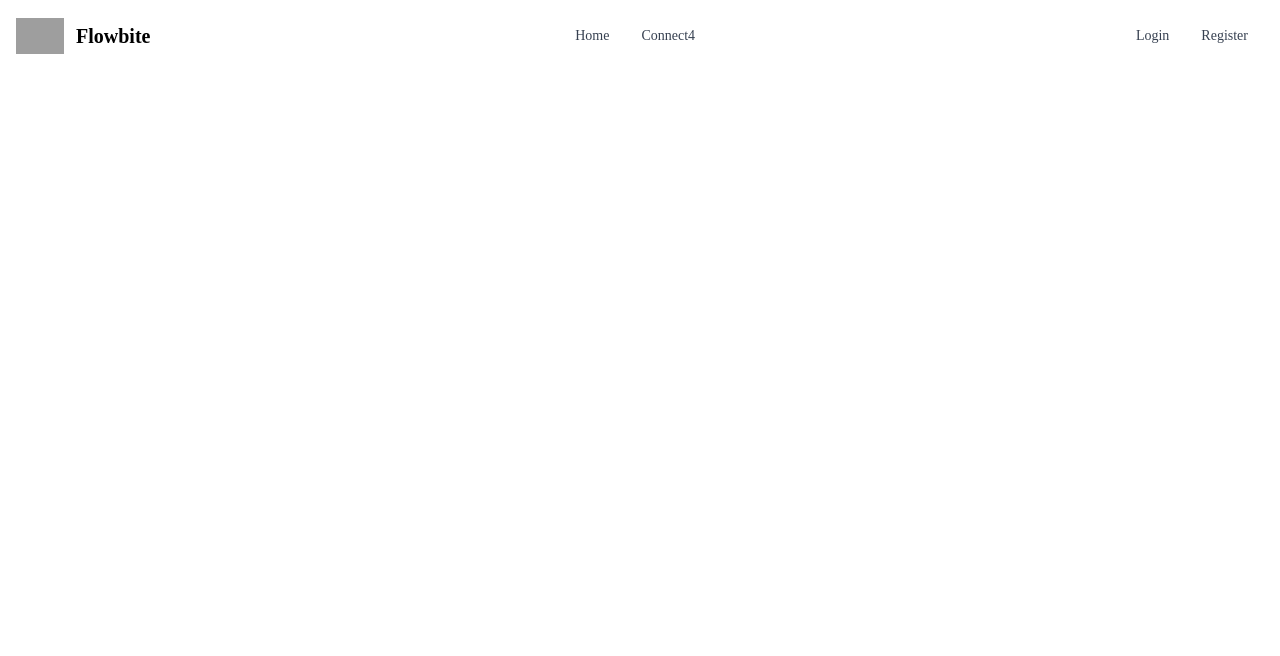
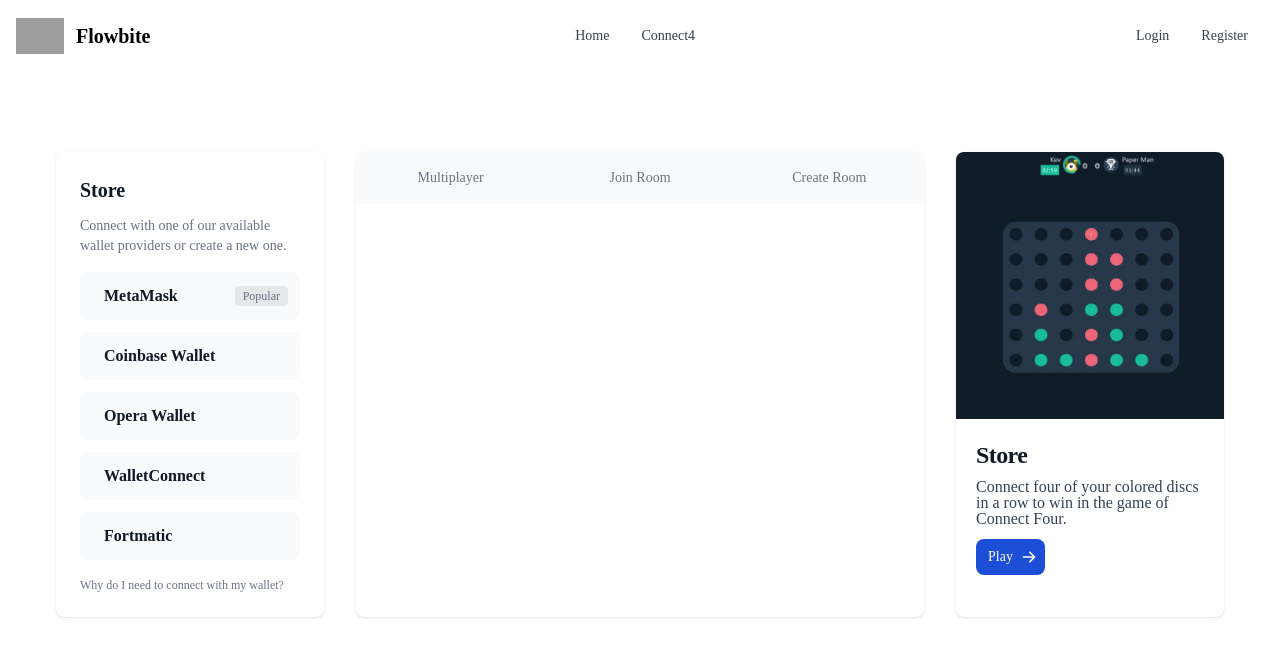
Before and after one commit to sakousi/puissance4-ReactJS, a React (Create React App) app in the folder front/: page /connect4 in a window 1280 px wide. Shown: the top 656 px of the page. Built offline with nearby package versions, Linux system fonts and the light colour scheme; no server answers; grey boxes are pictures that could not be loaded.

Commit message:
debut style page connect4

```diff
--- a/front/src/App.js
+++ b/front/src/App.js
@@ -1,14 +1,13 @@
 import "./reset.css";
 import "./App.css";
 import "./index.css";
-import io from "socket.io-client";
 import { UPDATE_USER } from "./API/userRequest";
 import { gql, useMutation } from "@apollo/client";
 import { useState } from "react";
 import Header from "./components/Header";
 import GameOne from "./components/Home/GameOne";
 
-const socket = io.connect("http://localhost:3101");
+// const socket = io.connect("http://localhost:3101");
 
 export default function App() {
   return (
--- /dev/null
+++ b/front/src/components/Connect4/GameType.js
@@ -0,0 +1,31 @@
+import { useState } from "react";
+
+export default function GameType() {
+  const [activeTab, setActiveTab] = useState(0);
+
+  function handleTabClick() {
+    console.log("you");
+    // setActiveTab(index);
+  }
+
+  return (
+    <div className="col-span-2 max-w-sm bg-white border border-gray-200 rounded-lg shadow dark:bg-gray-800 dark:border-gray-700 min-w-full">
+      <div className="flex flex-col">
+        <ul className="hidden text-sm font-medium text-center text-gray-500 divide-x divide-gray-200 rounded-lg sm:flex dark:divide-gray-600 dark:text-gray-400">
+          {["Multiplayer", "Join Room", "Create Room"].map((item, index) => {
+            return (
+              <li key={index} className="w-full">
+                <button
+                  className="inline-block w-full p-4 bg-gray-50 hover:bg-gray-100 focus:outline-none dark:bg-gray-700 dark:hover:bg-gray-600"
+                  onSubmit={handleTabClick()}
+                >
+                  {item}
+                </button>
+              </li>
+            );
+          })}
+        </ul>
+      </div>
+    </div>
+  );
+}
--- /dev/null
+++ b/front/src/components/Connect4/Leaderboard.js
@@ -0,0 +1,37 @@
+
+
+export default function Leaderboard() {
+    return (
+      <div className="col-span-1 max-w-sm bg-white border border-gray-200 rounded-lg shadow dark:bg-gray-800 dark:border-gray-700">
+        <div>
+          <img
+            className="rounded-t-lg"
+            src={process.env.PUBLIC_URL + "/images/puissance4.webp"}
+            alt=""
+          />
+        </div>
+        <div className="p-5">
+          <div>
+            <h5 className="mb-2 text-2xl font-bold tracking-tight text-gray-900 dark:text-white">
+              Store
+            </h5>
+          </div>
+          <p className="mb-3 font-normal text-gray-700 dark:text-gray-400">
+            Connect four of your colored discs in a row to win in the game of
+            Connect Four.
+          </p>
+          <div className="inline-flex items-center px-3 py-2 text-sm font-medium text-center text-white bg-blue-700 rounded-lg hover:bg-blue-800 focus:ring-4 focus:outline-none focus:ring-blue-300 dark:bg-blue-600 dark:hover:bg-blue-700 dark:focus:ring-blue-800">
+            Play
+            <svg
+              aria-hidden="true"
+              className="w-4 h-4 ml-2 -mr-1"
+              fill="currentColor"
+              viewBox="0 0 20 20"
+            >
+              <path d="M10.293 3.293a1 1 0 011.414 0l6 6a1 1 0 010 1.414l-6 6a1 1 0 01-1.414-1.414L14.586 11H3a1 1 0 110-2h11.586l-4.293-4.293a1 1 0 010-1.414z"></path>
+            </svg>
+          </div>
+        </div>
+      </div>
+    );
+  }
--- /dev/null
+++ b/front/src/components/Connect4/Store.js
@@ -0,0 +1,44 @@
+
+
+export default function Store() {
+  return (
+    <div className="w-full max-w-sm p-4 bg-white border border-gray-200 rounded-lg shadow sm:p-6 dark:bg-gray-800 dark:border-gray-700">
+        <h5 className="mb-3 text-base font-semibold text-gray-900 md:text-xl dark:text-white">
+            Store
+        </h5>
+        <p className="text-sm font-normal text-gray-500 dark:text-gray-400">Connect with one of our available wallet providers or create a new one.</p>
+        <ul className="my-4 space-y-3">
+            <li>
+                <a href="#" className="flex items-center p-3 text-base font-bold text-gray-900 rounded-lg bg-gray-50 hover:bg-gray-100 group hover:shadow dark:bg-gray-600 dark:hover:bg-gray-500 dark:text-white">
+                    <span className="flex-1 ml-3 whitespace-nowrap">MetaMask</span>
+                    <span className="inline-flex items-center justify-center px-2 py-0.5 ml-3 text-xs font-medium text-gray-500 bg-gray-200 rounded dark:bg-gray-700 dark:text-gray-400">Popular</span>
+                </a>
+            </li>
+            <li>
+                <a href="#" className="flex items-center p-3 text-base font-bold text-gray-900 rounded-lg bg-gray-50 hover:bg-gray-100 group hover:shadow dark:bg-gray-600 dark:hover:bg-gray-500 dark:text-white">
+                    <span className="flex-1 ml-3 whitespace-nowrap">Coinbase Wallet</span>
+                </a>
+            </li>
+            <li>
+                <a href="#" className="flex items-center p-3 text-base font-bold text-gray-900 rounded-lg bg-gray-50 hover:bg-gray-100 group hover:shadow dark:bg-gray-600 dark:hover:bg-gray-500 dark:text-white">
+                    <span className="flex-1 ml-3 whitespace-nowrap">Opera Wallet</span>
+                </a>
+            </li>
+            <li>
+                <a href="#" className="flex items-center p-3 text-base font-bold text-gray-900 rounded-lg bg-gray-50 hover:bg-gray-100 group hover:shadow dark:bg-gray-600 dark:hover:bg-gray-500 dark:text-white">
+                    <span className="flex-1 ml-3 whitespace-nowrap">WalletConnect</span>
+                </a>
+            </li>
+            <li>
+                <a href="#" className="flex items-center p-3 text-base font-bold text-gray-900 rounded-lg bg-gray-50 hover:bg-gray-100 group hover:shadow dark:bg-gray-600 dark:hover:bg-gray-500 dark:text-white">
+                    <span className="flex-1 ml-3 whitespace-nowrap">Fortmatic</span>
+                </a>
+            </li>
+        </ul>
+        <div>
+            <a href="#" className="inline-flex items-center text-xs font-normal text-gray-500 hover:underline dark:text-gray-400">
+                Why do I need to connect with my wallet?</a>
+        </div>
+    </div>
+  );
+}
--- a/front/src/components/Header.js
+++ b/front/src/components/Header.js
@@ -1,14 +1,11 @@
-import { useContext, useEffect, useState } from "react";
-import { Link, useLocation, useParams } from "react-router-dom";
+import { useContext } from "react";
+import { Link } from "react-router-dom";
 import { AppContext } from "../context/appContext";
 import { useApolloClient } from "@apollo/client";
 
 export default function Header() {
   const appContext = useContext(AppContext);
   const client = useApolloClient();
-
-  const location = window.location.pathname;
-  console.log(location)
 
   const handleLogout = () => {
     appContext.setLoggedIn(false);
@@ -74,7 +71,7 @@
             <li>
               <Link
                 to="/"
-                className={"block py-2 pl-3 pr-4 text-gray-700 rounded hover:bg-gray-100 md:hover:bg-transparent md:hover:text-blue-700 md:p-0 dark:text-gray-400 md:dark:hover:text-white dark:hover:bg-gray-700 dark:hover:text-white md:dark:hover:bg-transparent dark:border-gray-700"}
+                className="block py-2 pl-3 pr-4 text-gray-700 rounded hover:bg-gray-100 md:hover:bg-transparent md:hover:text-blue-700 md:p-0 dark:text-gray-400 md:dark:hover:text-white dark:hover:bg-gray-700 dark:hover:text-white md:dark:hover:bg-transparent dark:border-gray-700"
                 aria-current="page"
               >
                 Home
--- a/front/src/routes/Connect4.js
+++ b/front/src/routes/Connect4.js
@@ -1,17 +1,23 @@
-import { useContext, useState } from "react";
-import { Link, useNavigate } from "react-router-dom";
 import Header from "../components/Header";
-import { AppContext } from "../context/appContext";
+import io from "socket.io-client";
+import Store from "../components/Connect4/Store";
+import GameType from "../components/Connect4/GameType";
+import Leaderboard from "../components/Connect4/Leaderboard";
 
 export default function Connect4() {
-  const appContext = useContext(AppContext);
-  const navigate = useNavigate();
+
+  const socket = io.connect("http://localhost:3101");
 
   return (
     <>
       <Header></Header>
-      <section className="dark:bg-gray-900 h-screen">
-        <h1 className="text-white text-5xl">Connect 4</h1>
+      <section className="flex flex-col dark:bg-gray-900 h-screen">
+        <h1 className="text-white text-5xl text-center">Connect 4</h1>
+        <div className="grid grid-cols-4 mx-14 my-8 gap-8">
+          <Store></Store>
+          <GameType></GameType>
+          <Leaderboard></Leaderboard>
+        </div>
       </section>
     </>
   );
--- /dev/null
+++ b/front/src/routes/Connect4Game.js
@@ -0,0 +1,18 @@
+import { useContext, useState } from "react";
+import { Link, useNavigate } from "react-router-dom";
+import Header from "../components/Header";
+import { AppContext } from "../context/appContext";
+import io from "socket.io-client";
+
+export default function Connect4Game() {
+  const appContext = useContext(AppContext);
+  const navigate = useNavigate();
+
+  return (
+    <>
+      <section className="dark:bg-gray-900 h-screen">
+        <h1 className="text-white text-5xl">Connect 4</h1>
+      </section>
+    </>
+  );
+}
```
